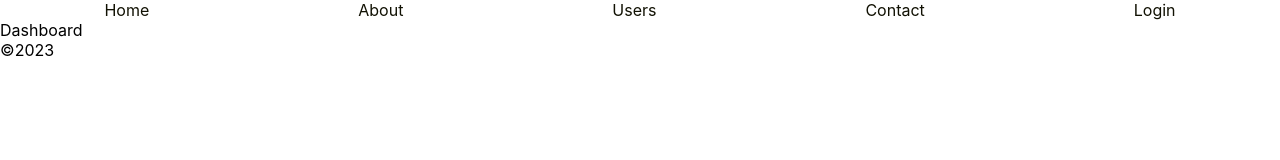
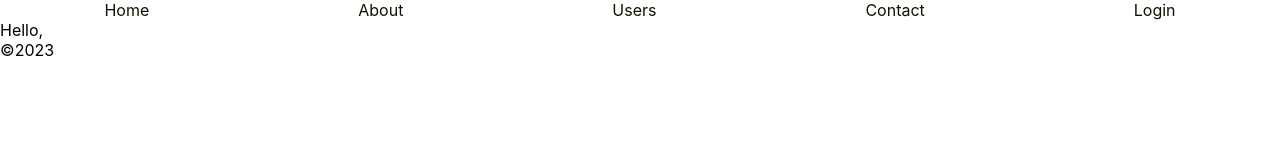
Before and after one commit to paullaster/react-router, a React (Create React App) app: page /dashboard in a window 1280 px wide. Shown: the top 160 px of the page. Built offline with nearby package versions, Linux system fonts and the light colour scheme.

Commit message:
add react files

```diff
--- a/src/components/Pages/Dashboard.js
+++ b/src/components/Pages/Dashboard.js
@@ -2,7 +2,9 @@ import React from 'react'
 
 const Dashboard = ({user}) => {
   return (
-    <div>Dashboard</div>
+    <div>
+        Hello, {user?.name}
+    </div>
   )
 }
 
```
